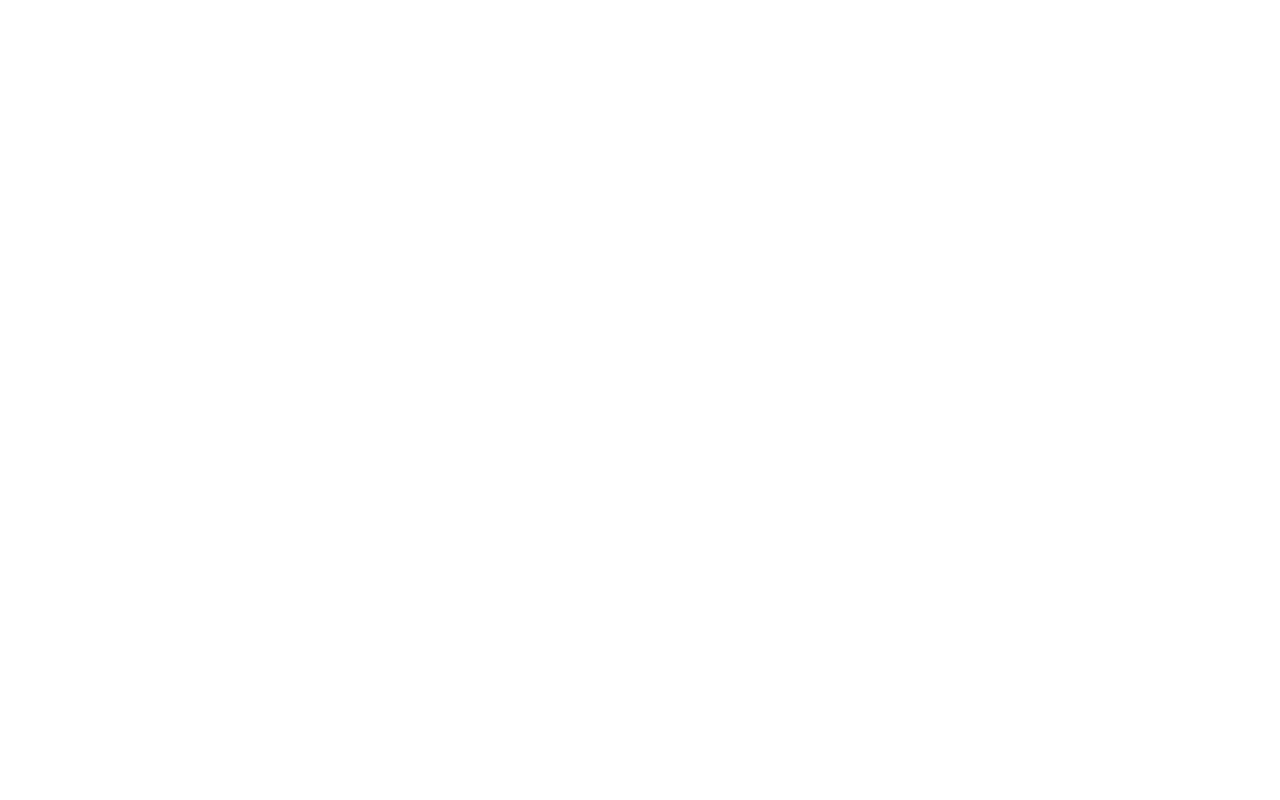
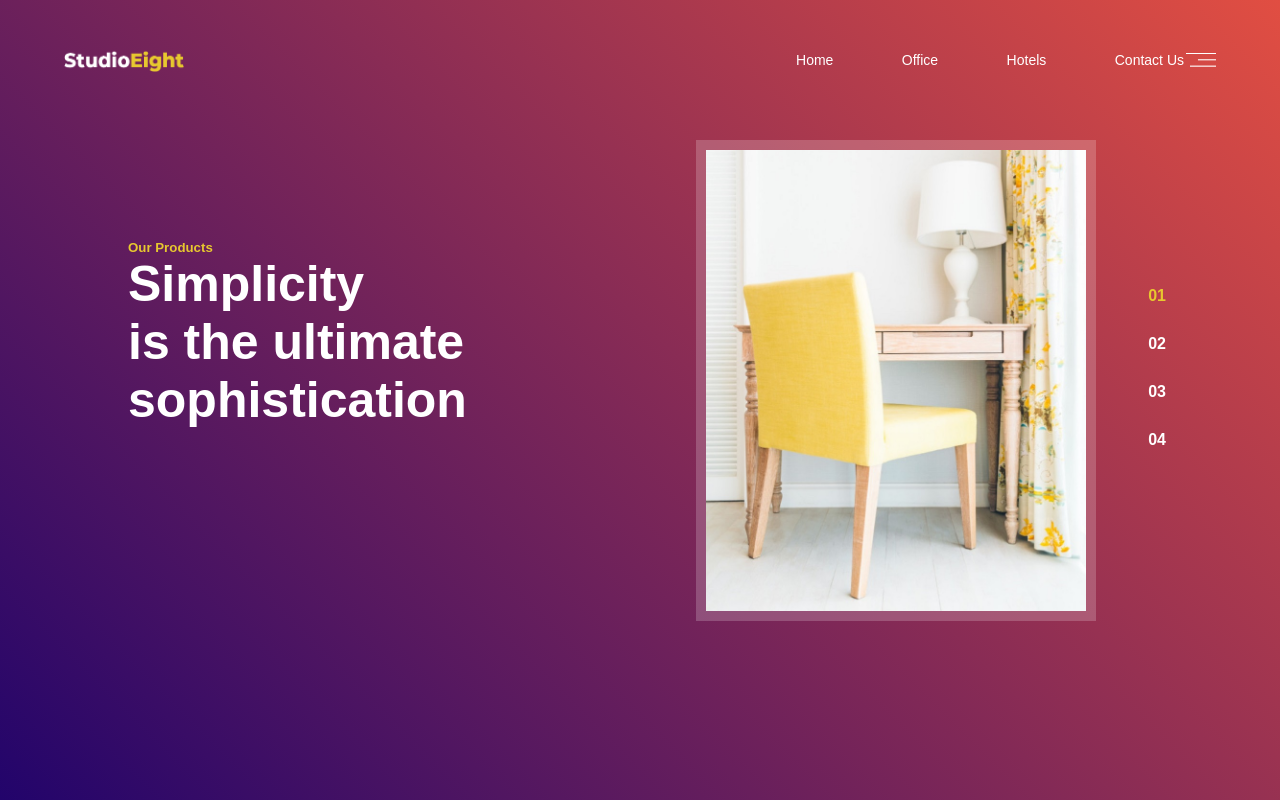
Before and after one commit to imonweb/Image-Gallery-with-number-controllers, a plain HTML site: page index.html in a window 1280 px wide. Drawn offline with Linux system fonts and the light colour scheme.

Commit message:
initial setup

```diff
--- a/index.html
+++ b/index.html
@@ -8,7 +8,43 @@
   <title>Image Gallery with number cotrollers</title>
 </head>
 <body>
+  <div class="container">
+    <div class="navbar">
+      <img src="images/logo.png" alt="logo" class="logo">
+      <nav>
+        <ul>
+          <li><a href="#">Home</a></li>
+          <li><a href="#">Office</a></li>
+          <li><a href="#">Hotels</a></li>
+          <li><a href="#">Contact Us</a></li>
+        </ul>
+      </nav>
+      <img src="images/menu.png" alt="menu" class="menu-icon">
+    </div>
 
+    <div class="row">
+
+      <div class="col">
+        <div class="text-box">
+          <h5>Our Products</h5>
+          <h1>Simplicity <br />is the ultimate sophistication</h1>
+        </div>
+      </div>
+
+      <div class="col">
+        <div class="gallery-box">
+          <img src="images/pic2.jpg" alt="pic2">
+
+          <ul>
+            <li class="btn active">01</li>
+            <li class="btn">02</li>
+            <li class="btn">03</li>
+            <li class="btn">04</li>
+          </ul>
+        </div>
+      </div>
+    </div>
+  </div>
 
   <script src="app.js"></script>
 </body>
--- a/main.css
+++ b/main.css
@@ -8,3 +8,126 @@ body {
   font-family: "Poppins", sans-serif;
 
 }
+
+.container {
+  width: 100%;
+  min-height: 100vh;
+  background: linear-gradient(45deg, #22046b, #e14e42);
+  color: #fff;
+  position: relative;
+}
+
+.navbar {
+  width: 90%;
+  height: 15vh;
+  margin: auto;
+  display: flex;
+  align-items: center;
+}
+
+.logo {
+  width: 120px;
+  cursor: pointer;
+}
+
+.menu-icon {
+  width: 30px;
+  cursor: pointer;
+}
+
+nav {
+  flex: 1;
+  text-align: right;
+}
+
+nav ul li {
+  list-style: none;
+  display: inline-block;
+  margin-left: 60px;
+}
+
+nav ul li a {
+  text-decoration: none;
+  color: #fff;
+  font-size: 14px;
+  padding: 5px 2px;
+}
+
+nav ul li a:hover {
+  color: #e7c82f;
+}
+
+.row {
+  width: 80%;
+  min-height: 85vh;
+  margin: auto;
+  display: flex;
+  flex-wrap: wrap;
+}
+
+.col {
+  margin: 20px 0;
+  flex-basis: 50%;
+  min-width: 300px;
+  height: 100%;
+  position: relative;
+}
+
+.text-box {
+  max-width: 400px;
+  margin-top: 100px;
+}
+
+.text-box h5 {
+  color: #e7c82f;
+}
+
+.text-box h1 {
+  font-size: 50px;
+  font-weight: l;
+}
+
+.gallery-box {
+  max-width: 400px;
+  position: relative;
+  margin: auto;
+
+}
+
+.gallery-box img {
+  width: 100%;
+  border: 10px solid rgba(255,255,255,0.2);
+  box-sizing: border-box;
+}
+
+.gallery-box ul {
+  position: absolute;
+  right: -100px;
+  top: 50%;
+  transform: translateY(-50%);
+}
+
+.gallery-box ul li {
+  list-style: none;
+  font-size: 16px;
+  font-weight: bold;
+  padding: 0 30px;
+  margin-bottom: 30px;
+  cursor: pointer;
+  position: relative;
+}
+
+.gallery-box .active {
+  color: #e7c82f;
+}
+
+.gallery-box ul li::after {
+  content: '';
+  width: 30px;
+  height: 2px;
+  /* background: #37c82f; */
+  background: transparent;
+  position: absolute;
+  top: 8px;
+  left: -5px;
+}
```
